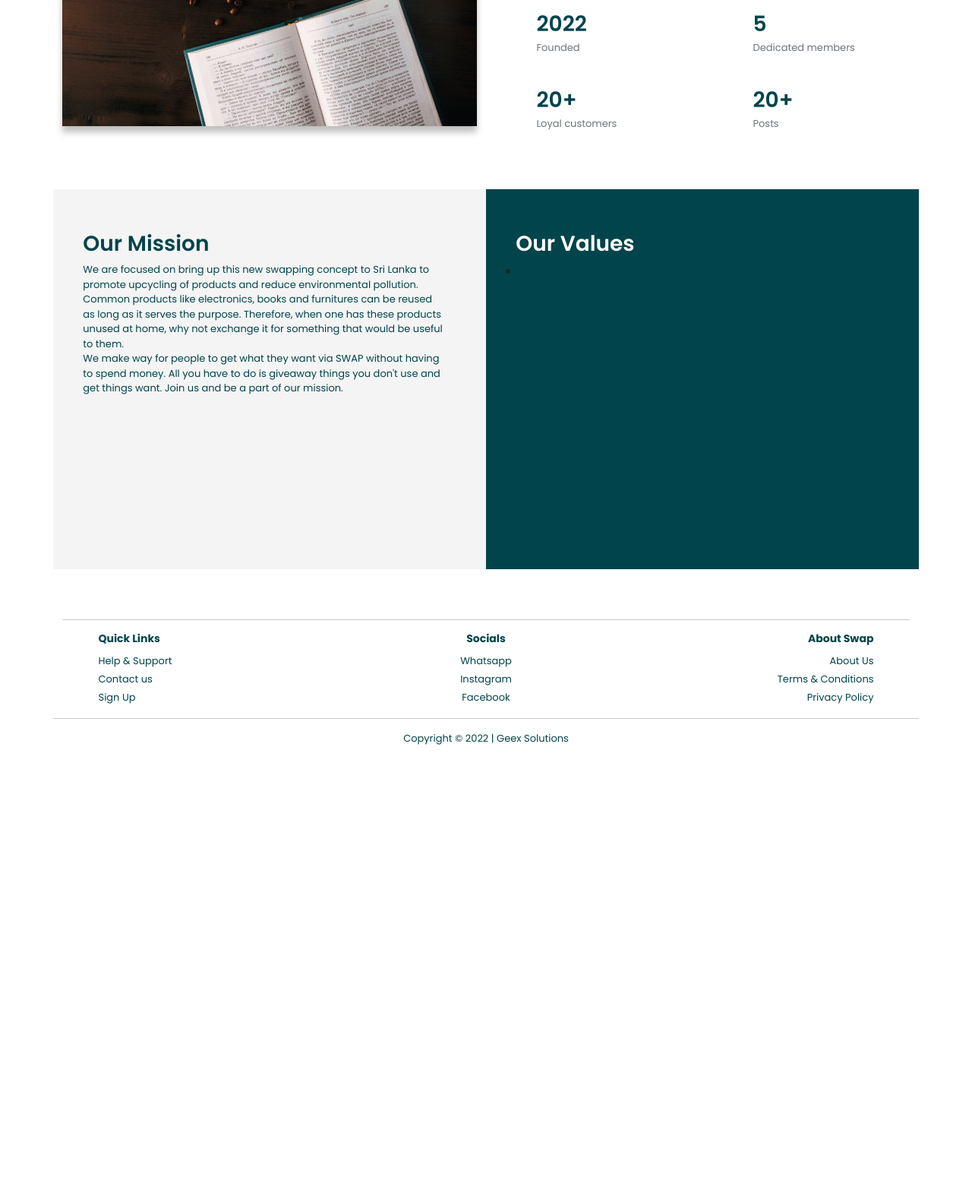
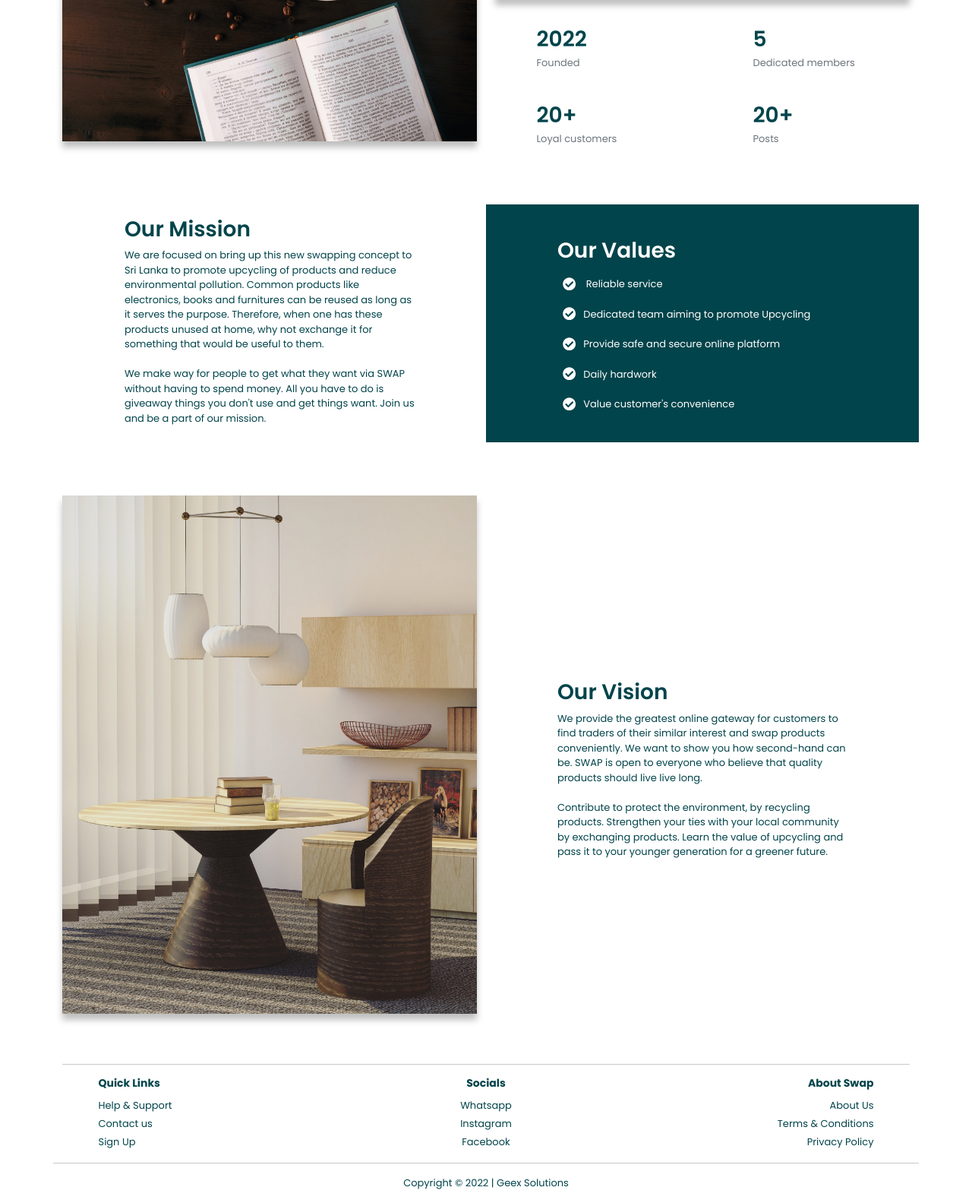
Before and after one commit to Sajidha377/Swap, a PHP site: page /about-us.php in a window 1280 px wide. Shown: the part 671-2254 px from the top of the page at 76% size. Before the commit the page ends 1651 px from the top, so only its background shows below. Run offline with PHP 8.4, Linux system fonts and the light colour scheme.

Commit message:
28th commit

```diff
--- a/about-us.php
+++ b/about-us.php
@@ -43,19 +43,19 @@
               </div>
               <!-- End of col-12 -->
             </div>
-
+            <!-- End of row 1 -->
           </div>
           <!-- End of small-container -->
 
           <div class="small-container">
             <div class="col-12 about">
               <div class="row 2" style="align-items:flex-start;">
-                <div class="col-lg-6 col-md-6">
+                <div class="col-lg-6 col-md-6" style="margin-top:20px;">
                   <img src="images/about.jpg" alt="" style="width:100%; height:auto;">
                 </div>
                 <!-- End of col-lg-6 -->
 
-                <div class="col-lg-6 col-md-6">
+                <div class="col-lg-6 col-md-6" style="margin-top:20px;">
                   <div class="row 3">
                     <img src="images/about2.jpg" alt="" style="width:100%; height:250px;">
 
@@ -100,21 +100,53 @@
           <div class="small-container">
             <div class="col-12 about">
               <div class="row 4">
-                <div class="col-lg-6 col-md-6" style="background-color:#f4f4f4; height:500px;">
-                  <h3 style="color:#02444b; font-weight:600; margin-top:10%; text-align:left; margin-left:5%;">Our Mission</h3>
-                  <p style="display:inline-block; text-align:left; margin-left:5%; margin-right:8%;">We are focused on bring up this new swapping concept to Sri Lanka to promote upcycling of products and reduce environmental pollution. Common products like electronics, books and furnitures can be reused as long as it serves the purpose. Therefore, when one has these products unused at home, why not exchange it for something that would be useful to them. <br> We make way for people to get what they want via SWAP without having to spend money. All you have to do is giveaway things you don't use and get things want. Join us and be a part of our mission.</p>
+                <div class="col-lg-6 col-md-6" style="margin-top:10px;">
+                  <h3 style="color:#02444b; font-weight:600; text-align:left; margin-left:15%;">Our Mission</h3>
+                  <p style="display:inline-block; text-align:left; margin-left:15%; margin-right:15%;">We are focused on bring up this new swapping concept to Sri Lanka to promote upcycling of products and reduce environmental pollution. Common products like electronics, books and furnitures can be reused as long as it serves the purpose. Therefore, when one has these products unused at home, why not exchange it for something that would be useful to them. <br> <br> We make way for people to get what they want via SWAP without having to spend money. All you have to do is giveaway things you don't use and get things want. Join us and be a part of our mission.</p>
                 </div>
                 <!-- End of col-6 -->
-                <div class="col-lg-6 col-md-6" style="background-color:#02444b; height:500px;">
-                  <h3 style="color:#fff; font-weight:600; margin-top:10%; text-align:left; margin-left:5%;">Our Values</h3>
+                <div class="col-lg-6 col-md-6" style="background-color:#02444b;">
+                  <h3 style="color:#fff; font-weight:600; margin-top:8%; text-align:left; margin-left:15%;">Our Values</h3>
 
-                  <ul>
-                    <li></li>
+                  <ul style="color:#fff; font-size:13px; margin-left:15%; margin-right:15%; list-style-type:none; margin-bottom:30px;">
+                    <li style="text-align:left; padding:10px;"><span style="margin-left:-35px; margin-right:10px;"><i class="fa fa-check-circle fa-lg" aria-hidden="true"></i></span> Reliable service</li>
+                    <li style="text-align:left; padding:10px;"><span style="margin-left:-35px; margin-right:10px;"><i class="fa fa-check-circle fa-lg" aria-hidden="true"></i></span>Dedicated team aiming to promote Upcycling</li>
+                    <li style="text-align:left; padding:10px;"><span style="margin-left:-35px; margin-right:10px;"><i class="fa fa-check-circle fa-lg" aria-hidden="true"></i></span>Provide safe and secure online platform</li>
+                    <li style="text-align:left; padding:10px;"><span style="margin-left:-35px; margin-right:10px;"><i class="fa fa-check-circle fa-lg" aria-hidden="true"></i></span>Daily hardwork</li>
+                    <li style="text-align:left; padding:10px;"><span style="margin-left:-35px; margin-right:10px;"><i class="fa fa-check-circle fa-lg" aria-hidden="true"></i></span>Value customer's convenience</li>
                   </ul>
                 </div>
                 <!-- End of col-6 -->
               </div>
               <!-- End of row 4 -->
+            </div>
+            <!-- End of col-12 -->
+          </div>
+          <!-- End of small-container -->
+
+
+          <div class="small-container">
+            <div class="col-12 about">
+
+              <div class="row 6">
+                <div class="col-lg-6 col-md-6">
+                  <img src="images/about3.jpg" alt="" style="width:100%; height:auto;">
+                </div>
+                <!-- End of col-6 -->
+
+                <div class="col-lg-6 col-md-6">
+                <h3 style="color:#02444b; font-weight:600; margin-top:10%; text-align:left; margin-left:15%;">Our Vision</h3>
+                  <p style="text-align:left; margin-left:15%; margin-right:15%;">We provide the greatest online gateway
+                  for customers to find traders of their similar interest and swap products conveniently. We want to show you how
+                  second-hand can be. SWAP is open to everyone who believe that quality products should live
+                  live long. <br> <br> Contribute to protect the environment, by recycling products. Strengthen your ties
+                  with your local community by exchanging products. Learn the value of upcycling and pass it to your younger
+                  generation for a greener future.</p>
+                </div>
+                <!-- End of col-6 -->
+              </div>
+              <!-- End of row 6 -->
+
             </div>
             <!-- End of col-12 -->
           </div>
--- a/style.css
+++ b/style.css
@@ -1360,9 +1360,13 @@ margin-right:10px;
   text-align: center;
 }
 
-.col-12.about h1{
+.col-12.about h1, h4{
   color:#02444b;
   font-weight:600;
+}
+
+.col-12.about h4{
+  padding-bottom:15px;
 }
 
 .col-12.about p{
@@ -1382,11 +1386,14 @@ margin-right:10px;
   height:80px;
 }
 
-.col-12.about .card .card-title{
+.col-12.about .card-title{
+  color:#02444b;
   font-weight:600;
-  color:#02444b;
 }
 
+.col-12.about .row.4 .col-lg-6.col-md-6 li{
+  font-size:13px;
+}
 
 /*Footer*/
 .footer{
```
Also changed, not shown: images/about3.jpg (added).
